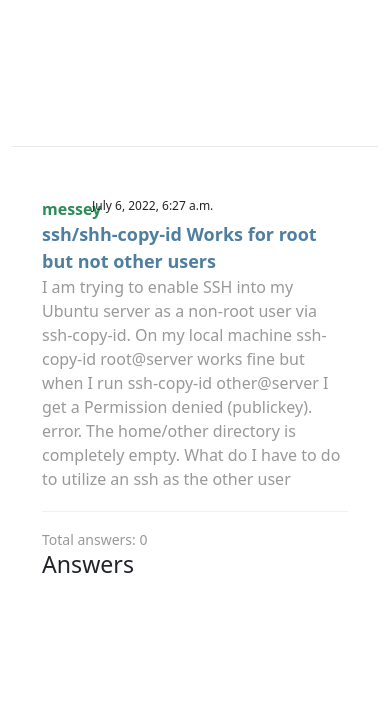
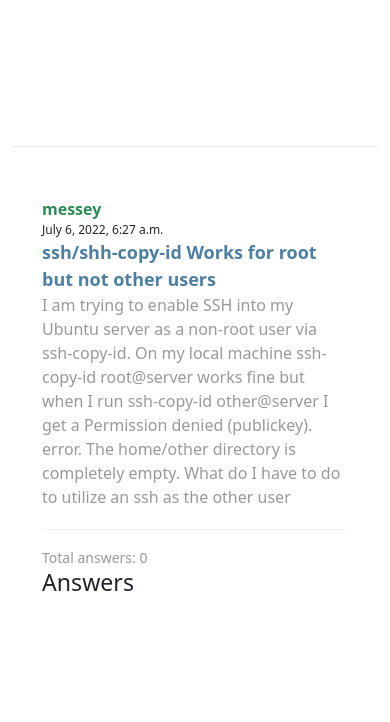
Before and after one commit to messeyandiomo/downloadacceleratorsite, a Django app: page /Discussion_forum/forums/1/3 in a window 390 px wide. Shown: the part 332-1054 px from the top of the page. Before the commit the page ends 905 px from the top, so only its background shows below. Run offline with Django 3.2, Linux system fonts and the light colour scheme; data comes from the database, SQL or seed files in the repository; both versions use the stored data as it was after the commit; some libraries are stand-ins or nearby versions.

Commit message:
seventy seventh : making forums.html responsive

```diff
--- a/downloadacceleratorsite/Discussion_forum/templates/Discussion_forum/forums.html
+++ b/downloadacceleratorsite/Discussion_forum/templates/Discussion_forum/forums.html
@@ -73,10 +73,14 @@
                         <div class="forum-item active">
                             <div class="row">
                                 <div class="col-sm-2">
+                                    <div class="row">
                                         <div class="discussion-username">{{ discussion.creator }}</div>
+                                    </div>
+                                    <div class="row">
                                         <div class="date">{{ discussion.date_created }}</div>
                                     </div>
-                                <div class="col-sm-8">
+                                </div>
+                                <div class="col-sm-10">
                                     <a class="forum-item-title">{{ discussion.topic }}</a>
                                     <div class="discussion-sub-title">{{ discussion.details | safe }}</div>
                                 </div>
@@ -93,10 +97,14 @@
                             <div class="forum-item active">
                                 <div class="row">
                                     <div class="col-sm-2">
+                                        <div class="row">
                                             <div class="discussion-username">{{ a.poster }}</div>
+                                        </div>
+                                        <div class="row">
                                             <div class="date">{{ a.date_created }}</div>
                                         </div>
-                                    <div class="col-sm-8">
+                                    </div>
+                                    <div class="col-sm-10">
                                         <div class="discussion-sub-title">{{ a.message | safe }}</div>
                                     </div>
                                 </div>
@@ -143,11 +151,15 @@
                             {% for q in questionsList %}
                             <div class="forum-item active">
                                 <div class="row">
-                                    <div class="col-sm-2">
+                                    <div class="col-sm-2 col-md-2">
+                                        <div class="row">
                                             <div class="discussion-username">{{ q.username }}</div>
+                                        </div>
+                                        <div class="row">
                                             <div class="date">{{ q.date_created }}</div>
                                         </div>
-                                    <div class="col-sm-8">
+                                    </div>
+                                    <div class="col-sm-10 col-md-8">
                                         {% if username and username != '' %}
                                         <a href="{% url 'Discussion_forum:forums' forumName q.id %}?username={{ username }}" class="forum-item-title">{{ q.topic }}</a>
                                         {% else %}
@@ -155,13 +167,13 @@
                                         {% endif %}
                                         <div class="discussion-sub-title">{{ q.details | safe }}</div>
                                     </div>
-                                    <div class="col-sm-1 forum-info">
+                                    <div class="col-md-1 forum-info">
                                         <span class="views-number">{{ q.numberOfViews }}</span>
                                         <div>
                                             <small>Views</small>
                                         </div>
                                     </div>
-                                    <div class="col-sm-1 forum-info">
+                                    <div class="col-md-1 forum-info">
                                         <span class="views-number">{{ q.numberOfPosts }}</span>
                                         <div>
                                             <small>Posts</small>
@@ -219,7 +231,7 @@
                     {% for f in forumsList %}
                     <div class="forum-item active">
                         <div class="row">
-                            <div class="col-md-9">
+                            <div class="col-sm-12 col-md-9">
                                 <div class="forum-icon">
                                     {% if f.name == 'dac' %}
                                     <img src="{% static 'Discussion_forum/images/dac-icon.jpg' %}" alt="downloadaccelerator icon" width="16" height="16">
```
Also changed, not shown: downloadacceleratorsite/db.sqlite3. Lines whose indentation alone changed are shown as unchanged.
